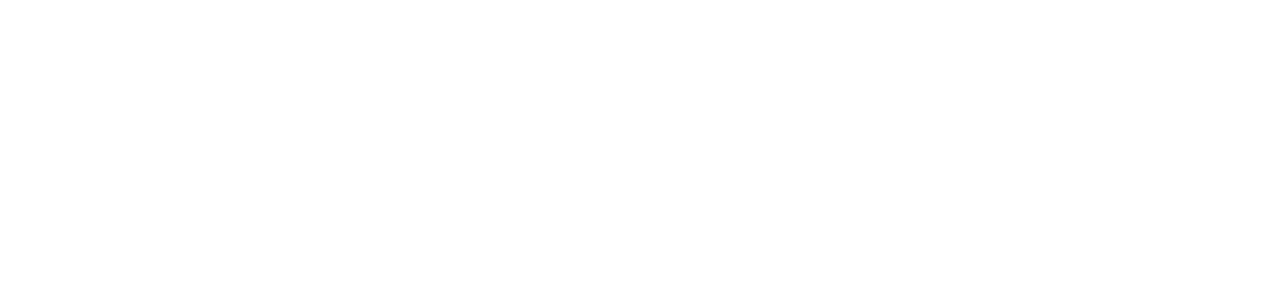
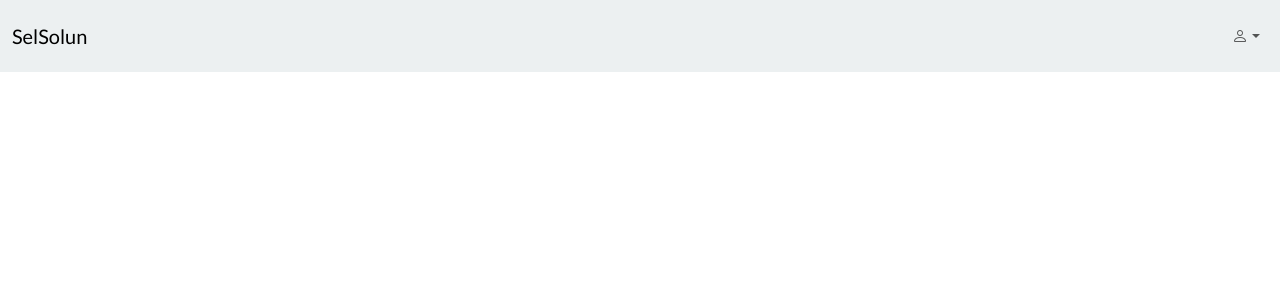
Before and after one commit to TheSpaceRangers/SelSolun, an Angular app in the folder front/: page / in a window 1280 px wide. Shown: the top 300 px of the page. Built offline with nearby package versions, Linux system fonts and the light colour scheme.

Commit message:
Add HeaderComponent

```diff
--- a/front/src/app/app.component.html
+++ b/front/src/app/app.component.html
@@ -1 +1,2 @@
+<app-header></app-header>
 <router-outlet></router-outlet>
--- a/front/src/app/app.component.ts
+++ b/front/src/app/app.component.ts
@@ -1,11 +1,14 @@
 import { Component } from '@angular/core';
 import { RouterOutlet } from '@angular/router';
+
+import { HeaderComponent } from './components/header/header.component';
 
 @Component({
   selector: 'app-root',
   standalone: true,
   imports: [
-    RouterOutlet
+    RouterOutlet,
+    HeaderComponent
   ],
   templateUrl: './app.component.html',
   styleUrl: './app.component.css'
```
